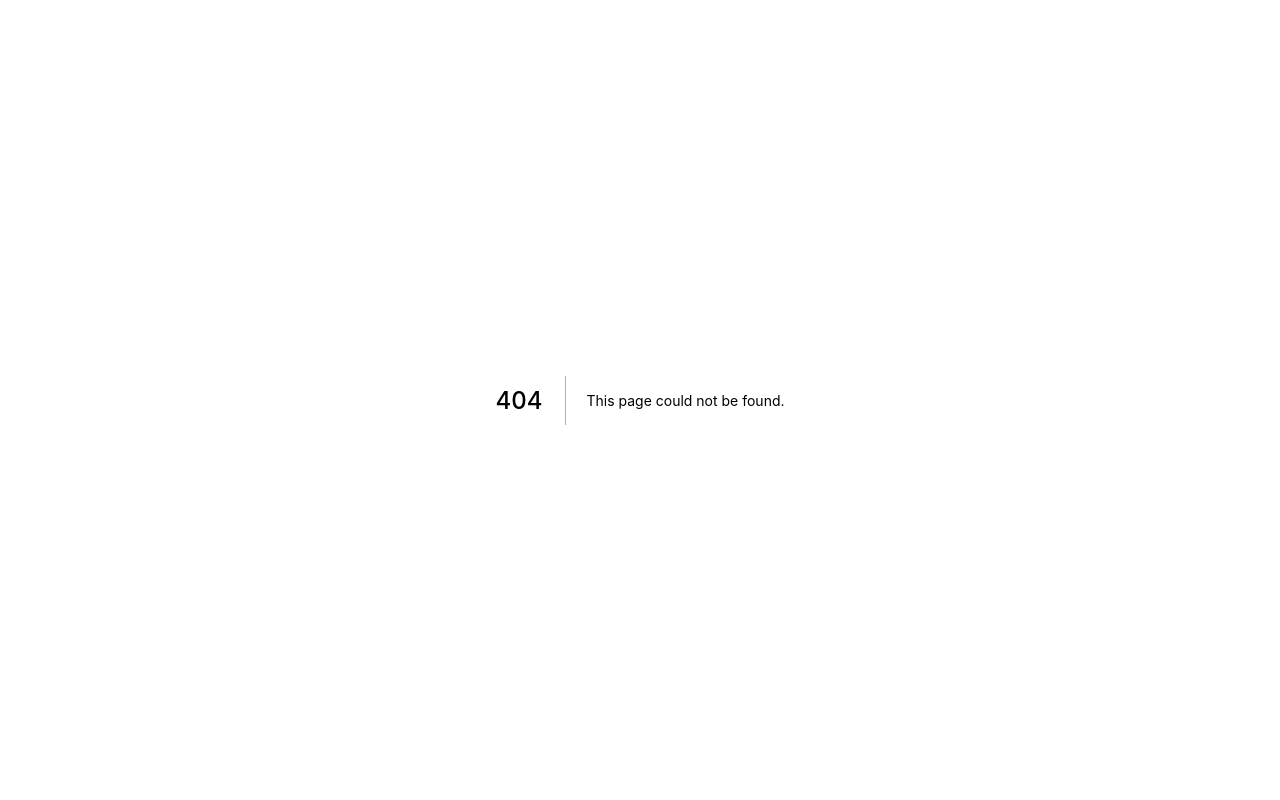
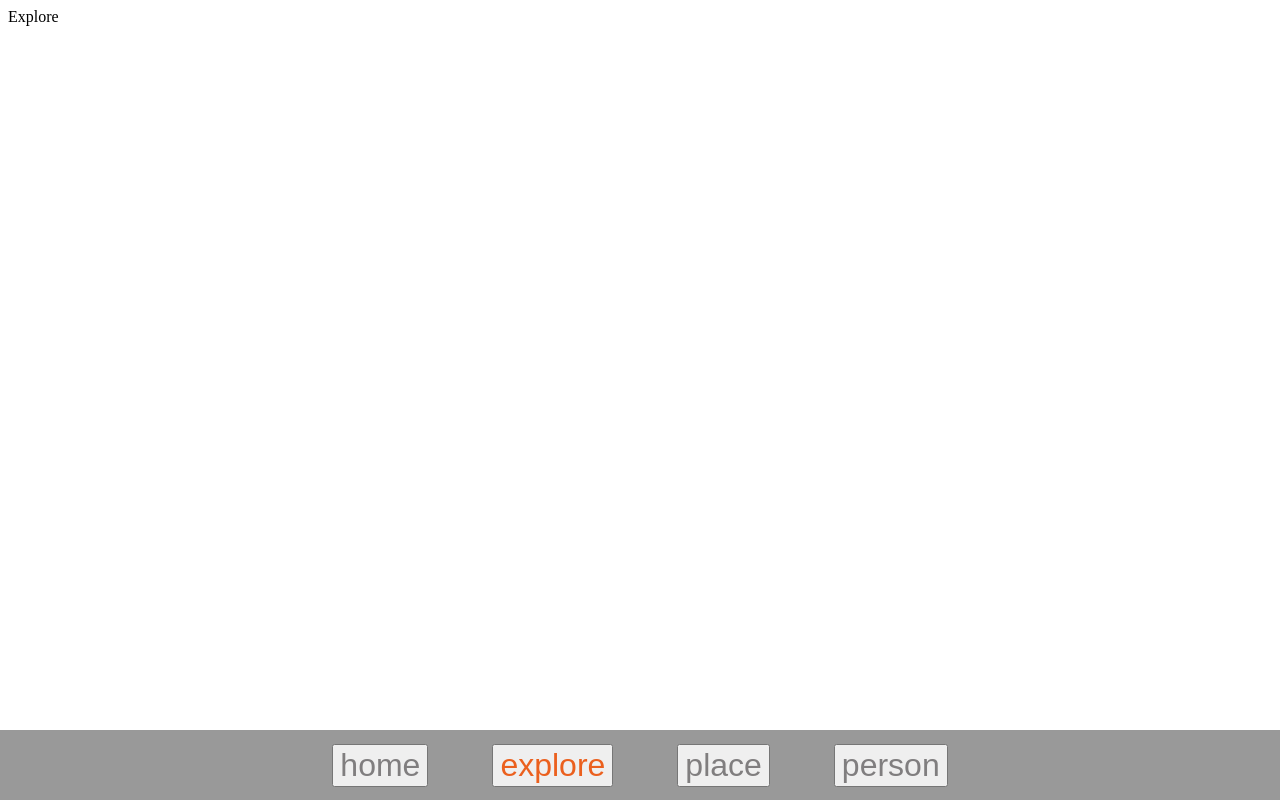
Before and after one commit to Zh3kka/TravelApp, a Next.js app in the folder travel-app/: page /explore in a window 1280 px wide. Before the commit this address had no page. Built offline with nearby package versions, Linux system fonts and the light colour scheme.

Commit message:
Create some pages for this app

```diff
--- a/travel-app/app/components/common/Footer/Footer.jsx
+++ b/travel-app/app/components/common/Footer/Footer.jsx
@@ -13,7 +13,7 @@ const navItems = [
   },
   {
     icon: "place",
-    link: "/place",
+    link: "/place/miami",
   },
   {
     icon: "person",
--- /dev/null
+++ b/travel-app/app/components/common/Layout.jsx
@@ -0,0 +1,12 @@
+import Footer from "./Footer/Footer";
+
+const Layout = (props) => {
+  return (
+    <div>
+      <div>{props.children}</div>
+      <Footer />
+    </div>
+  );
+};
+
+export default Layout;
--- a/travel-app/pages/api/hello.jsx
+++ /dev/null
@@ -1,5 +0,0 @@
-// Next.js API route support: https://nextjs.org/docs/api-routes/introduction
-
-export default function handler(req, res) {
-  res.status(200).json({ name: 'John Doe' })
-}
--- /dev/null
+++ b/travel-app/pages/explore.jsx
@@ -0,0 +1,9 @@
+import Layout from "../app/components/common/Layout";
+
+const Explore = () => {
+  return (
+    <Layout>Explore</Layout>
+  )
+}
+
+export default Explore;
```
Also changed, not shown: travel-app/pages/index.jsx (+2 -5 lines), travel-app/pages/place/[slug].jsx (added, +9 -0 lines), travel-app/pages/profile.jsx (added, +7 -0 lines).
